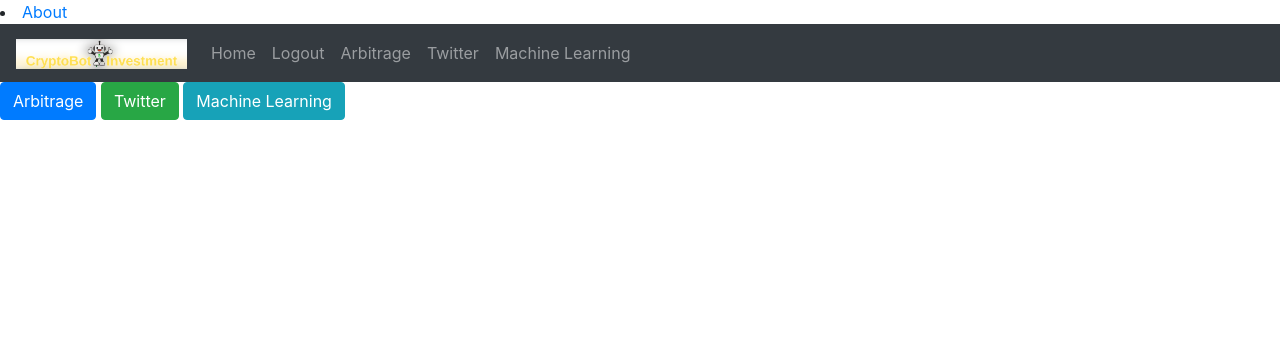
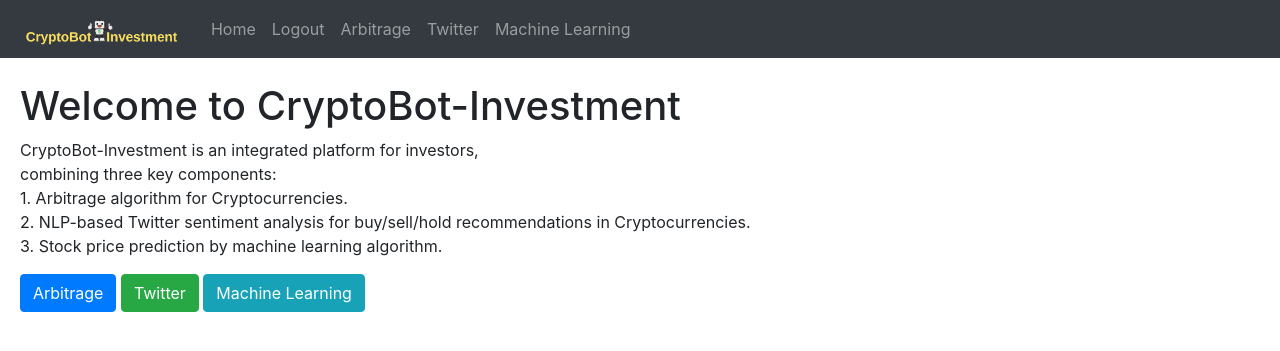
Before and after one commit to amitCohen2/CryptoBot-Investment, a Flask app: page / in a window 1280 px wide. Shown: the top 351 px of the page. Run offline with Flask 3, Linux system fonts and the light colour scheme; a user stored in the database is signed in; some libraries are stand-ins or nearby versions.

Commit message:
update home page

```diff
--- a/website/templates/arbitrage-input.html
+++ b/website/templates/arbitrage-input.html
@@ -37,7 +37,7 @@
     <h1>Arbitrage</h1><br>
 
     <form action="/arbitrage" method="POST">
-        <label for="input-amount">Enter an amount to invest:</label>
+        <label for="input-amount">Enter an amount to see live arbitrage in crypto:</label>
         <input type="text" id="input-amount" name="amount" pattern="\d+"
                title="Please enter a valid integer number" required>
         <br><br>
--- a/website/templates/arbitrage.html
+++ b/website/templates/arbitrage.html
@@ -77,6 +77,10 @@
             border-color: #ff4742;
         }
 
+        body {
+                background-color: #EFFDED !important;
+        }
+
     </style>
 </head>
 <body>
--- a/website/templates/base.html
+++ b/website/templates/base.html
@@ -3,7 +3,6 @@
     <head>
         <meta charset="utf-8" />
         <meta name="viewport" content="width=device-width, initial-scale=1.0">
-            <link rel="stylesheet" href= "style.css"/>
             <link
               rel="stylesheet"
               href="https://stackpath.bootstrapcdn.com/bootstrap/4.4.1/css/bootstrap.min.css"
@@ -15,16 +14,22 @@
               href="https://stackpath.bootstrapcdn.com/font-awesome/4.7.0/css/font-awesome.min.css"
               crossorigin="anonymous"
             />
+            <link rel="stylesheet" type="text/css" href="style.css">
             <title>{% block title %}Home{% endblock %}</title>
-        <li class="scroll-to-section"><a href="#about" class="">About</a></li>
+        <style>
+            h1, p , .buttons {
+                padding-left: 20px;
+            }
+
+        </style>
     </head>
     <body>
-
         <nav class="navbar navbar-expand-lg navbar-dark bg-dark">
             <a class="navbar-brand" href="#">
                 <img src="https://github.com/amitCohen2/CryptoBot-Investment/blob/main/static/images/CryptoBot_Investment-navbar.png?raw=true"
                      alt="CryptoBot Logo" height="30">
             </a>
+
           <button
             class="navbar-toggler"
             type="button"
@@ -48,7 +53,6 @@
             </div>
           </div>
         </nav>
-
         {% with messages = get_flashed_messages(with_categories=true) %}
         {% if messages %}
             {% for category, message in messages %}
@@ -81,10 +85,27 @@
               </div>
             </div>
           </div>
+        <br>
+        <div class="parent">
+            <div class="info">
 
-        <a href="/arbitrage-input" class="btn btn-primary">Arbitrage</a>
-        <a href="/twitter" class="btn btn-success">Twitter</a>
-        <a href="/machine-learning" class="btn btn-info">Machine Learning</a>
+            </div>
+            <div class="div2"> </div>
+        </div>
+        <h1>Welcome to CryptoBot-Investment</h1>
+        <p>
+            CryptoBot-Investment is an integrated platform for investors,<br>
+            combining three key components:<br>
+            1. Arbitrage algorithm for Cryptocurrencies.<br>
+            2. NLP-based Twitter sentiment analysis for buy/sell/hold recommendations in Cryptocurrencies.<br>
+            3. Stock price prediction by machine learning algorithm.
+        </p>
+        <div class="buttons">
+            <a href="/arbitrage-input" class="btn btn-primary">Arbitrage</a>
+            <a href="/twitter" class="btn btn-success">Twitter</a>
+            <a href="/machine-learning" class="btn btn-info">Machine Learning</a>
+        </div>
+
 
 
         <div class="container">{% block content %} {% endblock %}</div>
```
Also changed, not shown: static/images/CryptoBot_Investment-navbar.png, website/templates/style.css (line endings or trailing spaces).
